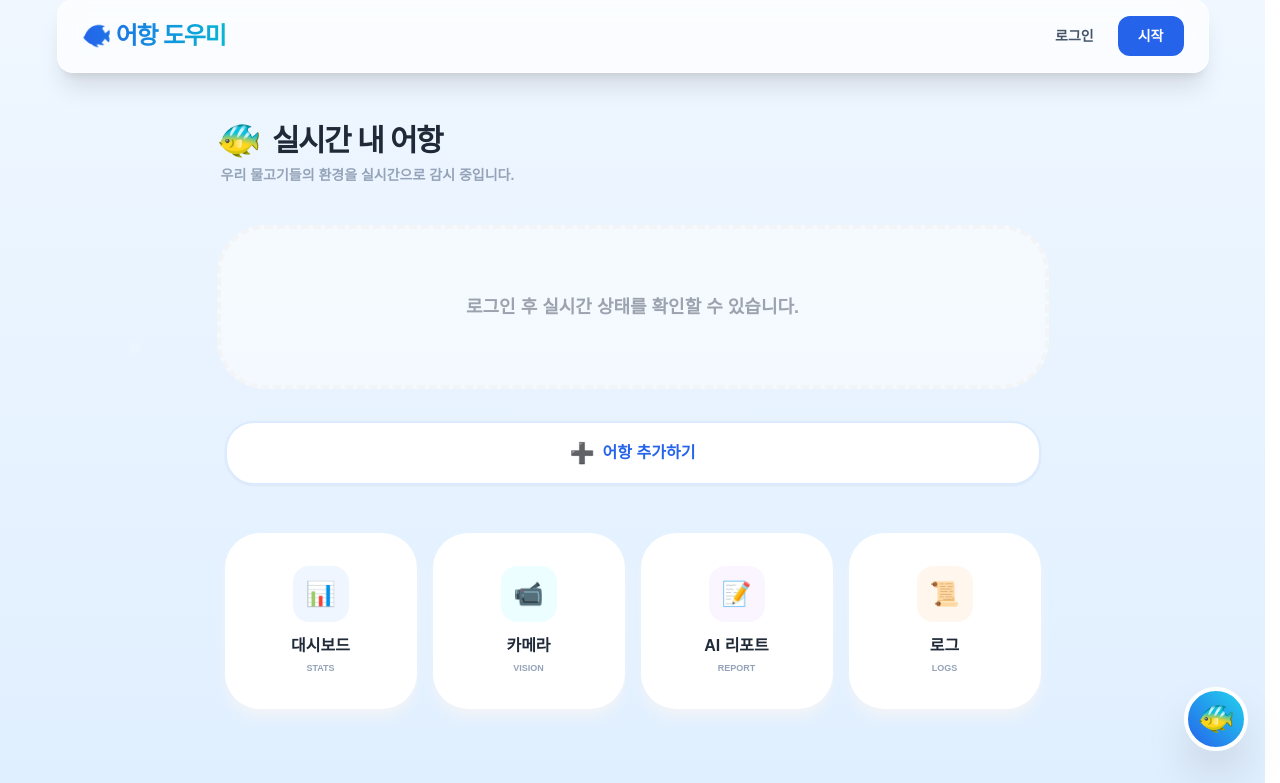
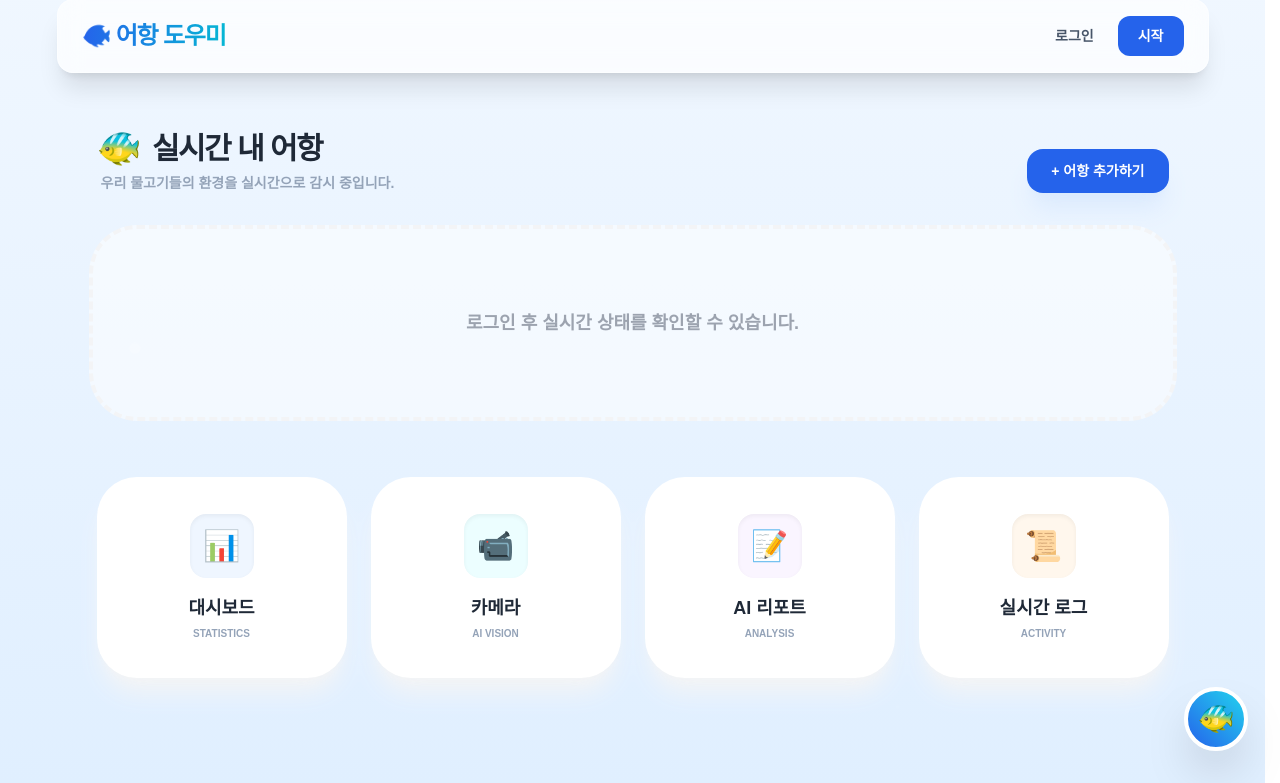
Before and after one commit to rkdwjdwns/aquarium-helper, a Django app: page / in a window 1280 px wide. Shown: the part 17-800 px from the top of the page. Run offline with Django 5.2, Linux system fonts and the light colour scheme; some libraries are stand-ins or nearby versions; some web fonts are replaced.

Commit message:
UI: 어항 개수에 따른 동적 레이아웃 및 더보기 기능 추가

```diff
--- a/templates/base.html
+++ b/templates/base.html
@@ -5,8 +5,8 @@
     <meta name="viewport" content="width=device-width, initial-scale=1.0, maximum-scale=1.0, user-scalable=no, viewport-fit=cover">
     <title>Fish Manager - 어항 도우미</title>
 
+    <script src="https://cdn.jsdelivr.net/npm/alpinejs@3.x.x/dist/cdn.min.js" defer></script>
     <script src="https://cdn.tailwindcss.com"></script>
-    <script src="https://cdn.jsdelivr.net/npm/alpinejs@3.x.x/dist/cdn.min.js" defer></script>
     <link rel="stylesheet" as="style" crossorigin href="https://cdn.jsdelivr.net/gh/orioncactus/pretendard@v1.3.9/dist/web/static/pretendard.min.css" />
 
     <style>
@@ -44,6 +44,9 @@
             .nav-menu-text { font-size: 0.8rem; letter-spacing: -0.05rem; }
             .nav-container { padding-left: 0.5rem; padding-right: 0.5rem; }
         }
+
+        /* x-cloak: Alpine.js 로딩 전 깜빡임 방지 */
+        [x-cloak] { display: none !important; }
 
         .chat-bubble-ai { border-radius: 1.2rem 1.2rem 1.2rem 0.2rem; }
         .chat-bubble-user { border-radius: 1.2rem 1.2rem 0.2rem 1.2rem; }
@@ -99,7 +102,7 @@
                             <svg class="w-4 h-4 ml-1 transition-transform" :class="{'rotate-180': open}" fill="none" stroke="currentColor" viewBox="0 0 24 24"><path stroke-linecap="round" stroke-linejoin="round" stroke-width="2" d="M19 9l-7 7-7-7"></path></svg>
                         </button>
 
-                        <div x-show="open" x-transition class="absolute right-0 mt-2 w-40 bg-white rounded-2xl shadow-2xl border border-slate-100 py-2 z-[70]">
+                        <div x-show="open" x-cloak x-transition class="absolute right-0 mt-2 w-40 bg-white rounded-2xl shadow-2xl border border-slate-100 py-2 z-[70]">
                             <a href="{% url 'accounts:profile' %}" class="block px-4 py-2 text-slate-600 hover:bg-blue-50 hover:text-blue-600 transition-colors">내 정보</a>
                             <hr class="my-1 border-slate-50">
                             <form action="{% url 'accounts:logout' %}" method="post" class="m-0">
@@ -116,10 +119,8 @@
         </div>
     </nav>
 
-    <main class="container mx-auto px-4 py-6 md:py-10 flex-grow max-w-4xl flex flex-col items-center">
-        <div class="w-full">
-            {% block content %}{% endblock %}
-        </div>
+    <main class="container mx-auto px-4 py-6 md:py-10 flex-grow max-w-6xl">
+        {% block content %}{% endblock %}
     </main>
 
     <button id="chatbot-toggle-btn" onclick="toggleChat()" class="fixed bottom-8 right-8 w-16 h-16 bg-gradient-to-tr from-blue-600 to-cyan-400 rounded-full shadow-2xl flex items-center justify-center text-3xl z-[45] hover:scale-110 active-stable transition-all border-4 border-white">
--- a/templates/core/index.html
+++ b/templates/core/index.html
@@ -1,19 +1,35 @@
 {% extends 'base.html' %}
 
 {% block content %}
-<div class="py-6 max-w-4xl mx-auto px-4">
-    <div class="mb-10">
+<div class="py-8 max-w-6xl mx-auto px-4">
+    <div class="mb-14">
+        <div class="flex flex-col md:flex-row justify-between items-start md:items-end mb-8 px-2 gap-4">
+            <div>
                 <h2 class="text-3xl font-black text-gray-800 flex items-center tracking-tighter">
                     <span class="mr-3 text-4xl">🐠</span> 실시간 내 어항
                 </h2>
                 <p class="text-slate-400 font-bold text-sm mt-1 ml-1">우리 물고기들의 환경을 실시간으로 감시 중입니다.</p>
             </div>
+            <a href="{% url 'monitoring:add_tank' %}" class="bg-blue-600 text-white px-6 py-3 rounded-2xl font-black shadow-xl shadow-blue-100 hover:scale-105 transition-all text-sm whitespace-nowrap inline-block text-center w-full md:w-auto">
+                + 어항 추가하기
+            </a>
+        </div>
 
-    <div class="grid grid-cols-1 md:grid-cols-2 gap-6 mb-8">
+        <div
+            x-data="{ showAll: false }"
+            class="grid gap-8"
+            :class="{
+                'grid-cols-1 max-w-2xl mx-auto': {{ user.tanks.count|default:0 }} === 1,
+                'grid-cols-1 md:grid-cols-2': {{ user.tanks.count|default:0 }} > 1
+            }"
+        >
             {% if user.is_authenticated %}
                 {% for tank in user.tanks.all %}
-            <div class="bg-white p-8 rounded-[2.8rem] shadow-xl shadow-gray-200/50 border border-white hover:border-blue-300 transition-all group relative overflow-hidden">
-                <div class="flex justify-between items-center mb-6 relative z-10">
+                    <div
+                        class="bg-white p-9 rounded-[2.8rem] shadow-xl shadow-gray-200/50 border border-white hover:border-blue-300 transition-all group relative overflow-hidden"
+                        {% if forloop.counter > 2 %}x-show="showAll" x-cloak x-transition{% endif %}
+                    >
+                        <div class="flex justify-between items-center mb-8 relative z-10">
                             <div>
                                 <span class="bg-blue-100 text-blue-600 text-[10px] font-black px-3 py-1 rounded-full uppercase tracking-widest mb-2 inline-block">Live Monitoring</span>
                                 <h3 class="font-black text-2xl text-gray-800">{{ tank.name }}</h3>
@@ -21,62 +37,66 @@
                             <span class="text-5xl drop-shadow-md group-hover:scale-110 transition-transform">🐟</span>
                         </div>
 
-                <div class="grid grid-cols-2 gap-4 relative z-10">
-                    <div class="bg-gradient-to-b from-blue-50/50 to-white p-6 rounded-[2.2rem] border border-blue-50 shadow-inner text-center">
+                        <div class="grid grid-cols-2 gap-6 relative z-10">
+                            <div class="bg-gradient-to-b from-blue-50/50 to-white p-7 rounded-[2.2rem] border border-blue-50 shadow-inner text-center">
                                 <span class="block text-[11px] text-blue-400 font-black mb-2 uppercase tracking-widest">Temperature</span>
-                        <span class="text-2xl font-black text-blue-700 tracking-tighter">
-                            {{ tank.readings.last.temperature|default:"--" }}<span class="text-lg ml-0.5">°C</span>
+                                <span class="text-3xl font-black text-blue-700 tracking-tighter">
+                                    {{ tank.readings.last.temperature|default:"--" }}<span class="text-lg ml-1">°C</span>
                                 </span>
                             </div>
-                    <div class="bg-gradient-to-b from-indigo-50/50 to-white p-6 rounded-[2.2rem] border border-indigo-50 shadow-inner text-center">
+                            <div class="bg-gradient-to-b from-indigo-50/50 to-white p-7 rounded-[2.2rem] border border-indigo-50 shadow-inner text-center">
                                 <span class="block text-[11px] text-indigo-400 font-black mb-2 uppercase tracking-widest">pH Level</span>
-                        <span class="text-2xl font-black text-indigo-700 tracking-tighter">
+                                <span class="text-3xl font-black text-indigo-700 tracking-tighter">
                                     {{ tank.readings.last.ph|default:"--" }}
                                 </span>
                             </div>
                         </div>
                     </div>
                 {% empty %}
-            <div class="col-span-full py-16 bg-white/50 border-4 border-dashed border-gray-100 rounded-[3rem] text-center">
-                <p class="text-gray-400 font-black text-lg">등록된 어항이 없습니다.</p>
+                    <div class="col-span-full py-20 bg-white/50 border-4 border-dashed border-gray-100 rounded-[3rem] text-center">
+                        <p class="text-gray-400 font-black text-lg text-center">등록된 어항이 없습니다.</p>
                     </div>
                 {% endfor %}
+
+                {% if user.tanks.count > 2 %}
+                <div class="col-span-full flex justify-center mt-4" x-show="!showAll">
+                    <button @click="showAll = true" class="bg-white border-2 border-blue-100 text-blue-600 px-10 py-4 rounded-2xl font-black shadow-lg hover:bg-blue-50 transition-all flex items-center gap-2">
+                        기타 어항 정보 더 보기 <span>▼</span>
+                    </button>
+                </div>
+                {% endif %}
+
             {% else %}
-            <div class="col-span-full py-16 bg-white/50 border-4 border-dashed border-gray-100 rounded-[3rem] text-center">
+                <div class="col-span-full py-20 bg-white/50 border-4 border-dashed border-gray-100 rounded-[3rem] text-center">
                     <p class="text-gray-400 font-black text-lg">로그인 후 실시간 상태를 확인할 수 있습니다.</p>
                 </div>
             {% endif %}
         </div>
-
-    <div class="mb-12 px-2">
-        <a href="{% url 'monitoring:add_tank' %}" class="w-full flex items-center justify-center gap-2 bg-white text-blue-600 border-2 border-blue-100 px-6 py-4 rounded-[1.8rem] font-black hover:bg-blue-50 hover:border-blue-200 transition-all shadow-sm active-stable">
-            <span class="text-xl">➕</span> <span>어항 추가하기</span>
-        </a>
     </div>
 
-    <div class="grid grid-cols-2 md:grid-cols-4 gap-4 px-2">
-        <a href="{% url 'monitoring:dashboard' %}" class="p-8 bg-white rounded-[2.2rem] shadow-lg shadow-gray-100 border border-transparent hover:border-blue-200 hover:-translate-y-1 transition-all text-center group">
-            <div class="w-14 h-14 bg-blue-50 rounded-2xl flex items-center justify-center text-2xl mx-auto mb-3 group-hover:scale-110 transition-transform">📊</div>
-            <h3 class="font-black text-base text-gray-800">대시보드</h3>
-            <p class="text-[9px] text-slate-400 mt-1 font-bold uppercase">Stats</p>
+    <div class="grid grid-cols-2 md:grid-cols-4 gap-6 px-2">
+        <a href="{% url 'monitoring:dashboard' %}" class="p-9 bg-white rounded-[2.5rem] shadow-xl shadow-gray-100 border border-transparent hover:border-blue-200 hover:-translate-y-2 transition-all text-center group">
+            <div class="w-16 h-16 bg-blue-50 rounded-2xl flex items-center justify-center text-3xl mx-auto mb-4 group-hover:scale-110 transition-transform shadow-inner">📊</div>
+            <h3 class="font-black text-lg text-gray-800">대시보드</h3>
+            <p class="text-[10px] text-slate-400 mt-1 font-bold uppercase">Statistics</p>
         </a>
 
-        <a href="{% url 'monitoring:camera_view' %}" class="p-8 bg-white rounded-[2.2rem] shadow-lg shadow-gray-100 border border-transparent hover:border-cyan-200 hover:-translate-y-1 transition-all text-center group">
-            <div class="w-14 h-14 bg-cyan-50 rounded-2xl flex items-center justify-center text-2xl mx-auto mb-3 group-hover:scale-110 transition-transform">📹</div>
-            <h3 class="font-black text-base text-gray-800">카메라</h3>
-            <p class="text-[9px] text-slate-400 mt-1 font-bold uppercase">Vision</p>
+        <a href="{% url 'monitoring:camera_view' %}" class="p-9 bg-white rounded-[2.5rem] shadow-xl shadow-gray-100 border border-transparent hover:border-cyan-200 hover:-translate-y-2 transition-all text-center group">
+            <div class="w-16 h-16 bg-cyan-50 rounded-2xl flex items-center justify-center text-3xl mx-auto mb-4 group-hover:scale-110 transition-transform shadow-inner">📹</div>
+            <h3 class="font-black text-lg text-gray-800">카메라</h3>
+            <p class="text-[10px] text-slate-400 mt-1 font-bold uppercase">AI Vision</p>
         </a>
 
-        <a href="{% url 'reports:report_list' %}" class="p-8 bg-white rounded-[2.2rem] shadow-lg shadow-gray-100 border border-transparent hover:border-purple-200 hover:-translate-y-1 transition-all text-center group">
-            <div class="w-14 h-14 bg-purple-50 rounded-2xl flex items-center justify-center text-2xl mx-auto mb-3 group-hover:scale-110 transition-transform">📝</div>
-            <h3 class="font-black text-base text-gray-800">AI 리포트</h3>
-            <p class="text-[9px] text-slate-400 mt-1 font-bold uppercase">Report</p>
+        <a href="{% url 'reports:report_list' %}" class="p-9 bg-white rounded-[2.5rem] shadow-xl shadow-gray-100 border border-transparent hover:border-purple-200 hover:-translate-y-2 transition-all text-center group">
+            <div class="w-16 h-16 bg-purple-50 rounded-2xl flex items-center justify-center text-3xl mx-auto mb-4 group-hover:scale-110 transition-transform shadow-inner">📝</div>
+            <h3 class="font-black text-lg text-gray-800">AI 리포트</h3>
+            <p class="text-[10px] text-slate-400 mt-1 font-bold uppercase">Analysis</p>
         </a>
 
-        <a href="{% url 'monitoring:logs' %}" class="p-8 bg-white rounded-[2.2rem] shadow-lg shadow-gray-100 border border-transparent hover:border-orange-200 hover:-translate-y-1 transition-all text-center group">
-            <div class="w-14 h-14 bg-orange-50 rounded-2xl flex items-center justify-center text-2xl mx-auto mb-3 group-hover:scale-110 transition-transform">📜</div>
-            <h3 class="font-black text-base text-gray-800">로그</h3>
-            <p class="text-[9px] text-slate-400 mt-1 font-bold uppercase">Logs</p>
+        <a href="{% url 'monitoring:logs' %}" class="p-9 bg-white rounded-[2.5rem] shadow-xl shadow-gray-100 border border-transparent hover:border-orange-200 hover:-translate-y-2 transition-all text-center group">
+            <div class="w-16 h-16 bg-orange-50 rounded-2xl flex items-center justify-center text-3xl mx-auto mb-4 group-hover:scale-110 transition-transform shadow-inner">📜</div>
+            <h3 class="font-black text-lg text-gray-800">실시간 로그</h3>
+            <p class="text-[10px] text-slate-400 mt-1 font-bold uppercase">Activity</p>
         </a>
     </div>
 </div>
```
Lines whose indentation alone changed are shown as unchanged.
